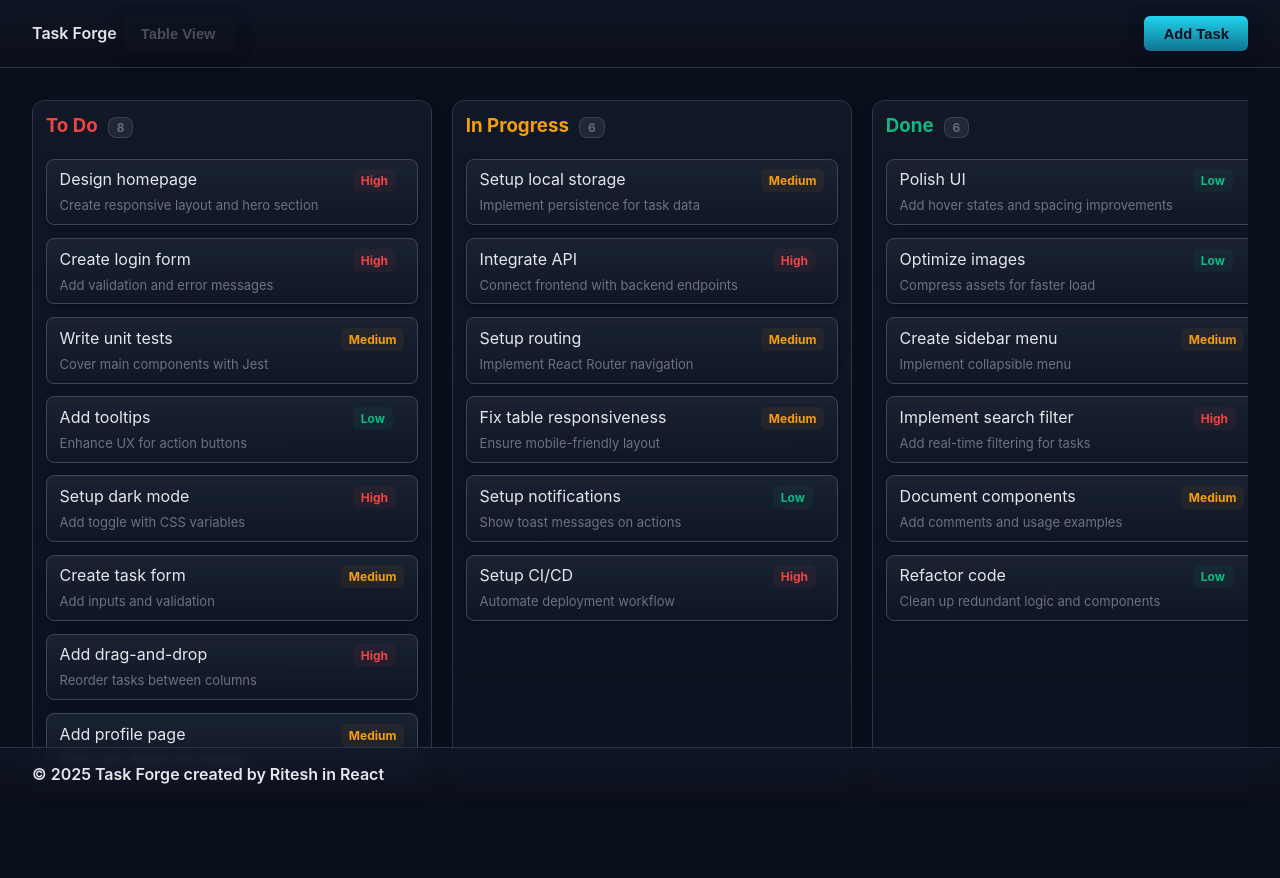
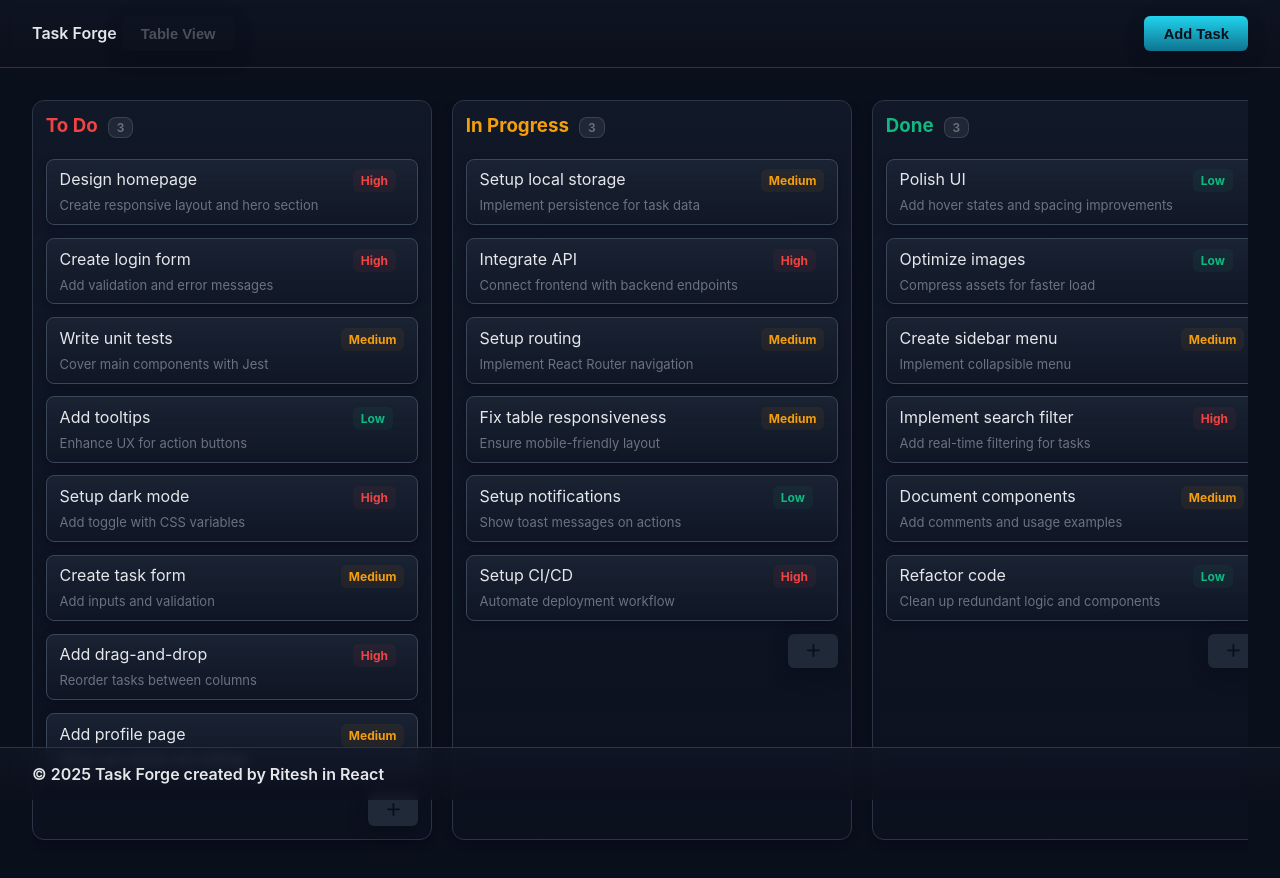
Before and after one commit to ritshkr1/task-forge, a React (Create React App) app: page / in a window 1280 px wide. Shown: the top 878 px of the page. Built offline with nearby package versions, Linux system fonts and the light colour scheme.

Commit message:
add feature to quick add

```diff
--- a/package.json
+++ b/package.json
@@ -3,6 +3,10 @@
   "version": "0.1.0",
   "private": true,
   "dependencies": {
+    "@fortawesome/fontawesome-svg-core": "^7.1.0",
+    "@fortawesome/free-regular-svg-icons": "^7.1.0",
+    "@fortawesome/free-solid-svg-icons": "^7.1.0",
+    "@fortawesome/react-fontawesome": "^3.1.0",
     "@testing-library/dom": "^10.4.1",
     "@testing-library/jest-dom": "^6.9.1",
     "@testing-library/react": "^16.3.0",
--- a/src/components/addNewTask.js
+++ b/src/components/addNewTask.js
@@ -4,7 +4,7 @@ function AddTask({handleNewTask,selectedTask}) {
         id: crypto.randomUUID(),
       title: "",
       description: "",
-      status: "Created",
+      status: "To-Do",
       priority: "Low",
       deadline: "",
     });
@@ -23,7 +23,7 @@ function AddTask({handleNewTask,selectedTask}) {
             id: crypto.randomUUID(),
       title: "",
       description: "",
-      status: "Created",
+      status: "To-Do",
       priority: "Low",
       deadline: "",
         })
@@ -38,8 +38,8 @@ function AddTask({handleNewTask,selectedTask}) {
         <input type="text" value={task.description} onChange={(e)=> updateTask(e.target.value,'description')}/>
         <label>Status</label>
         <select value={task.status} onChange={(e)=> updateTask(e.target.value,'status')}>
-            <option value="Created">Created</option>
-            <option value="In-progress">In-progress</option>
+            <option value="To-Do">To-Do</option>
+            <option value="In-Progress">In-progress</option>
             <option value="Done">Done</option>
         </select>
         <label>Priority</label>
--- /dev/null
+++ b/src/components/fontawesome.js
@@ -0,0 +1,10 @@
+import { FontAwesomeIcon } from '@fortawesome/react-fontawesome'
+import { library } from '@fortawesome/fontawesome-svg-core'
+import { faPlus } from '@fortawesome/free-solid-svg-icons';
+
+library.add(faPlus);
+
+export default function AweFontIcons({iconName}){
+    return <FontAwesomeIcon icon={iconName} />
+    // <FontAwesomeIcon icon="user" />
+}
--- a/src/pages/kanbanView.js
+++ b/src/pages/kanbanView.js
@@ -1,21 +1,28 @@
-import {useState} from "react";
+import { useState } from "react";
 import PriorityLabel from "../components/priorityLabel";
-export default function KanbanView({tasks,updateTasks}){
-    const tabNames = ["To-Do","In-Progress","Done"];
-    const [dropZone,setDropZone] = useState("");
-    const [taskId,setTaskId] = useState(null);
-    function handleDropData(tabTitle){
+import AweFontIcons from "../components/fontawesome";
+export default function KanbanView({ tasks, updateTasks, editTask }) {
+  const tabNames = ["To-Do", "In-Progress", "Done"];
+  const [createNewTask,setCreateNewTask] = useState("");
+  const [dropZone, setDropZone] = useState("");
+  const [taskId, setTaskId] = useState(null);
+  function handleDropData(tabTitle) {
     const updatedTasks = tasks.map((task) => {
-        if(task.id === taskId){
-          return {...task,status:tabTitle}
-        }else{
-          return {...task}
+      if (task.id === taskId) {
+        return { ...task, status: tabTitle }
+      } else {
+        return { ...task }
       }
     });
     updateTasks(updatedTasks);
     setDropZone("")
   }
-    function handleUpdateTaskId(id){
+  function kanbanStyleNewTask(task){
+    const updatedTasks = [...tasks,task];
+    updateTasks(updatedTasks);
+    setCreateNewTask((c) => "");
+  }
+  function handleUpdateTaskId(id) {
     setTaskId((currId) => currId = id);
   }
   return <main>
@@ -23,61 +30,85 @@ export default function KanbanView({tasks,updateTasks}){
       {tabNames.map((tabName) => (
         <KanbanColumn key={tabName} tabTitle={tabName} handleDropData={handleDropData} dropZone={dropZone} setDropZone={setDropZone}>
 
-      {tasks.filter((task) => task.status === tabName).map((task) => <KanbanCard priority={task.priority} key={task.id} id={task.id} updateId={handleUpdateTaskId} description={task.description}>{task.title}</KanbanCard>)}
+          {tasks.filter((task) => task.status === tabName).map((task) => <KanbanCard priority={task.priority} key={task.id} id={task.id} updateId={handleUpdateTaskId} description={task.description} editTask={editTask}>{task.title}</KanbanCard>)}
+           {createNewTask === tabName && <AddKanbanTask key={`${tabName} newtask`} tabName={tabName} addNewTask={kanbanStyleNewTask}/>}
+           <div style={{ display: 'flex', justifyContent: 'flex-end' }}>
+      <button style={{ maxWidth: '50px', background: '#1f2937' }} onClick={e => setCreateNewTask((c) => tabName)}><AweFontIcons iconName={"plus"} /></button>
+    </div>
         </KanbanColumn>
       ))}
     </div>
   </main>
 
 }
-function KanbanColumn({children,tabTitle,handleDropData,dropZone,setDropZone}){
+function KanbanColumn({ children, tabTitle, handleDropData, dropZone, setDropZone }) {
   let titleName = ""
   let classStyleName = ""
-    if(tabTitle === "To-Do"){
+  if (tabTitle === "To-Do") {
     titleName = "To Do"
-        classStyleName ="todo"
-    } else if(tabTitle === "In-Progress"){
+    classStyleName = "todo"
+  } else if (tabTitle === "In-Progress") {
     titleName = "In Progress"
-        classStyleName ="inprogress"
-    }else {
+    classStyleName = "inprogress"
+  } else {
     titleName = "Done"
-        classStyleName ="done"
+    classStyleName = "done"
   }
-    function handleDropEvent(){
+  function handleDropEvent() {
     console.log("on Drop");
     ;
     handleDropData(tabTitle);
   }
-    function handleDragEnter(e){
-      console.log('onDragEnter',classStyleName);
+  function handleDragEnter(e) {
+    console.log('onDragEnter', classStyleName);
     setDropZone((c) => c = tabTitle)
   }
-    const columnClass = `kanban-column ${dropZone === tabTitle?'kanban-column-dropzone':''} ${classStyleName}`;
+  const columnClass = `kanban-column ${dropZone === tabTitle ? 'kanban-column-dropzone' : ''} ${classStyleName}`;
   return <div className={columnClass} onDragEnter={handleDragEnter}
-    onDragLeave={e => {console.log('onDragLeave');}}
-    onDragOver={e => { e.preventDefault(); console.log('onDragOver',classStyleName);}}
+    onDragLeave={e => { console.log('onDragLeave'); }}
+    onDragOver={e => { e.preventDefault(); console.log('onDragOver', classStyleName); }}
     onDrop={handleDropEvent}>
     <h3>{titleName}
       <div className="kanban-column-count">{children.length}</div>
-
     </h3>
     {children}
   </div>
 }
 
-function KanbanCard({children,priority,description,id,updateId}){
+function KanbanCard({ children, priority, description, id, updateId, editTask }) {
   function handleDragStart(event) {
     updateId(id);
-    console.log(id);
+  }
+  function UpdateTask() {
+    editTask(id)
   }
 
-    return <div className="kanban-card"  draggable={true}
-    onDragStart={handleDragStart}>
-      <div style={{display:'flex'}}>
+  return <div className="kanban-card" draggable={true}
+    onDragStart={handleDragStart} onClick={UpdateTask}>
+    <div style={{ display: 'flex' }}>
 
-        <p style={{width:'85%'}}>{children}</p>
+      <p style={{ width: '85%' }}>{children}</p>
       <PriorityLabel priority={priority} />
     </div>
     <p className="kanban-card-description">{description}</p>
   </div>
 }
+
+function AddKanbanTask({tabName,addNewTask}){
+  const newDate = new Date().toLocaleDateString('en-GB');
+  const [newTask,setnewTask] = useState({
+    title:'',
+    status:tabName,
+    description: "",
+    priority:'Low',
+    id: crypto.randomUUID(),
+    deadline: newDate,
+  })
+
+  function updateTitle(value){
+    setnewTask((c) => ({...c,['title']:value}))
+  }
+  return <form onSubmit={(e) => {e.preventDefault(); addNewTask(newTask)}}>
+    <input style={{maxWidth:'370px',width:'100%'}} type="text" value={newTask.title} onChange={e => updateTitle(e.target.value)}/>
+    </form>
+}
--- a/src/pages/layout.js
+++ b/src/pages/layout.js
@@ -18,8 +18,8 @@ function Layout({initialTasks}) {
   const optionStatus = ['In-progress', 'Done', 'Created'];
   const optionPriority = ['Medium', 'Low', 'High'];
   function handleUpdateTasks(tasks) {
-    setTasks((t) => t = [...tasks]);
-    setFilterTasks((f) => f = [...tasks]);
+    setTasks((t) => [...tasks]);
+    setFilterTasks((f) => [...tasks]);
   }
   function handleFilterTask(value, field) {
     const lowerCaseValue = value.toLowerCase();
@@ -52,7 +52,7 @@ function Layout({initialTasks}) {
   }
   function handleEditInAddTask(id) {
     const selectedTask = tasks.filter((task) => task.id === id);
-    setSelectedTask(selectedTask[0]);
+    setSelectedTask((curr) => curr = selectedTask[0]);
     setIsNewTaskOpen(true);
     console.log(selectedTask);
   }
@@ -85,7 +85,7 @@ function Layout({initialTasks}) {
         <button onClick={() => setIsNewTaskOpen((curr) => !curr)} disabled={isNewTaskOpen ? true : false}>{isNewTaskOpen ? "Close" : "Add Task"}</button>
       </header>
 
-      {isNewTaskOpen && <AddTask handleNewTask={handleNewTasks} selectedTask={selectedTask} />}
+      {isNewTaskOpen && <AddTask handleNewTask={handleNewTasks} selectedTask={selectedTask} key={selectedTask ? selectedTask.id:'new'}/>}
       {tabName === 'Table' ?<TaskTableList>
         <THead>
           <th>
@@ -115,7 +115,7 @@ function Layout({initialTasks}) {
           <th>Action</th>
         </THead>
         <TBody tasks={filterTasks} editTask={handleEditInAddTask} deleteTask={handleDeleteTask} />
-      </TaskTableList>:<BoardView tasks={filterTasks} updateTasks={handleUpdateTasks}/>}
+      </TaskTableList>:<BoardView tasks={filterTasks} updateTasks={handleUpdateTasks} editTask={handleEditInAddTask}/>}
       <footer>© 2025 Task Forge created by Ritesh in React</footer></>
   );
 }
```
Also changed, not shown: 2 other files (tests, documents, lock files or other folders). Lines whose indentation alone changed are shown as unchanged.
